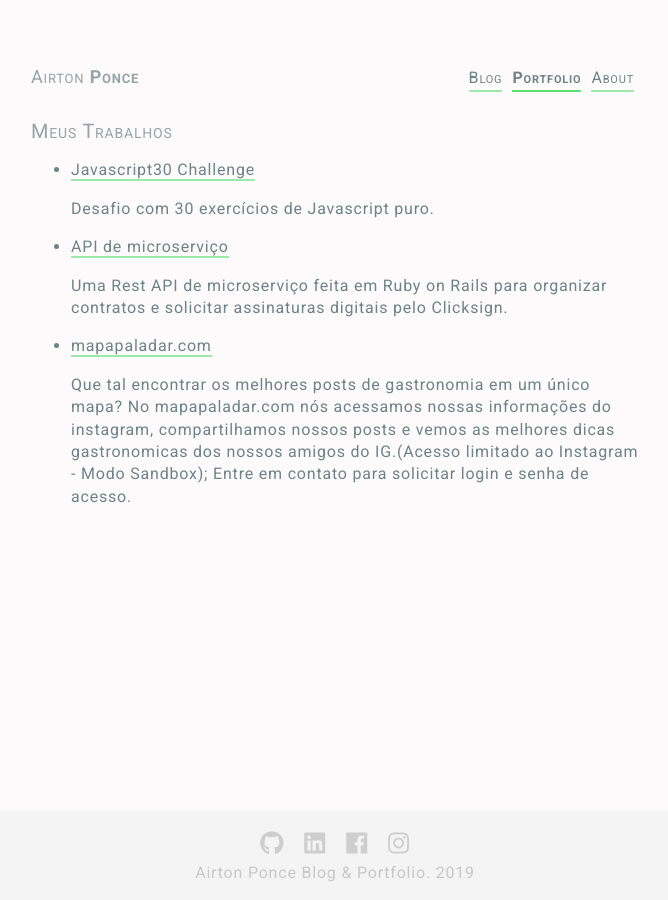
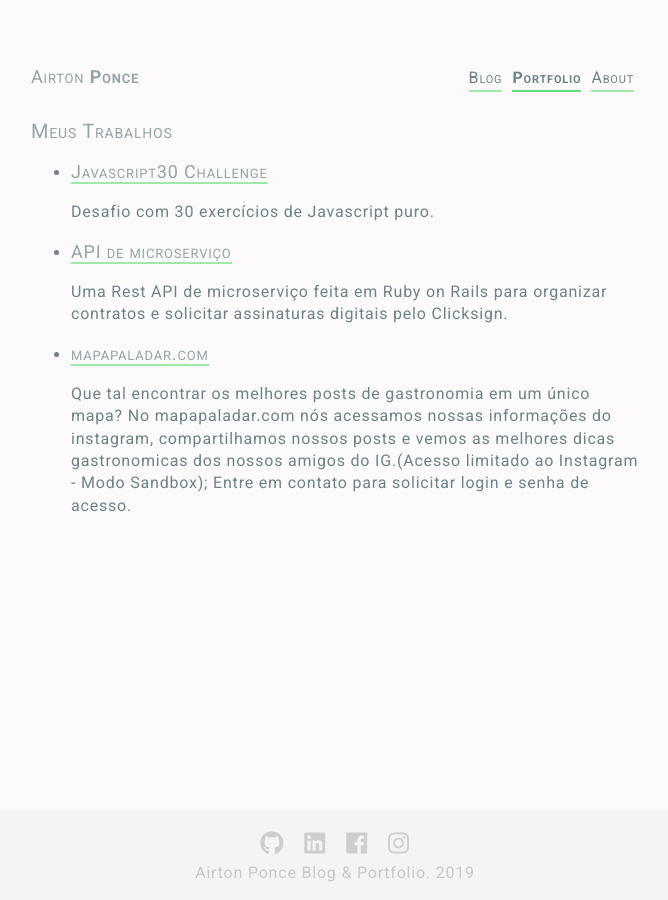
Before and after one commit to APonce911/jekyll-mywebsite, a Jekyll site: the page built from portfolio.html, in a window 1280 px wide. Shown: the whole page, without its empty margins (305-973 px from the left). Built offline with Jekyll 4.4.1, drawn with Linux system fonts in a browser that asks for light colours; nearby versions of some CDN libraries.

Commit message:
create title-link CSS class

```diff
--- a/_sass/main.scss
+++ b/_sass/main.scss
@@ -94,3 +94,11 @@ a:hover{
 .social-media-links a:hover{
   box-shadow: inset 0px -2px $green;
 }
+.title-link {
+  font-size: 18px;
+  font-size: 1.125rem;
+  color: #95A4A7;
+  font-weight: 400;
+  font-variant: small-caps;
+  margin-bottom:0
+  }
--- a/index.html
+++ b/index.html
@@ -6,7 +6,7 @@ title: APonce Blog
 <ul>
   {% for post in site.posts %}
     <li>
-      <a href="{{ post.url }}">{{ post.title }}</a>
+      <a href="{{ post.url }}" class="title-link">{{ post.title }}</a>
       <p>{{ post.excerpt }}</p>
     </li>
   {% endfor %}
--- a/portfolio.html
+++ b/portfolio.html
@@ -6,13 +6,13 @@ permalink: /portfolio/
 <h2>Meus Trabalhos</h2>
 
 <ul>
-    <li><a href="https://aponce911.github.io/javascript30/" target="_blank">Javascript30 Challenge</a></li>
+    <li><a href="https://aponce911.github.io/javascript30/" target="_blank"  class="title-link">Javascript30 Challenge</a></li>
     <p>Desafio com 30 exercícios de Javascript puro.
     </p>
-    <li><a href="https://github.com/APonce911/api-documents-app" target="_blank">API de microserviço</a></li>
+    <li><a href="https://github.com/APonce911/api-documents-app" target="_blank" class="title-link">API de microserviço</a></li>
     <p>Uma  Rest API de microserviço feita em Ruby on Rails para organizar contratos e solicitar assinaturas digitais pelo Clicksign.
     </p>
-    <li><a href="https://www.mapapaladar.com" target="_blank">mapapaladar.com</a></li>
+    <li><a href="https://www.mapapaladar.com" target="_blank" class="title-link">mapapaladar.com</a></li>
     <p>Que tal encontrar os melhores posts de gastronomia em um único mapa? No mapapaladar.com nós acessamos nossas informações do instagram, compartilhamos nossos posts e vemos as melhores dicas gastronomicas dos nossos amigos do IG.(Acesso limitado ao Instagram - Modo Sandbox); Entre em contato para solicitar login e senha de acesso.
     </p>
 </ul>
```
Also changed, not shown: _authors/airton.md (deleted).
